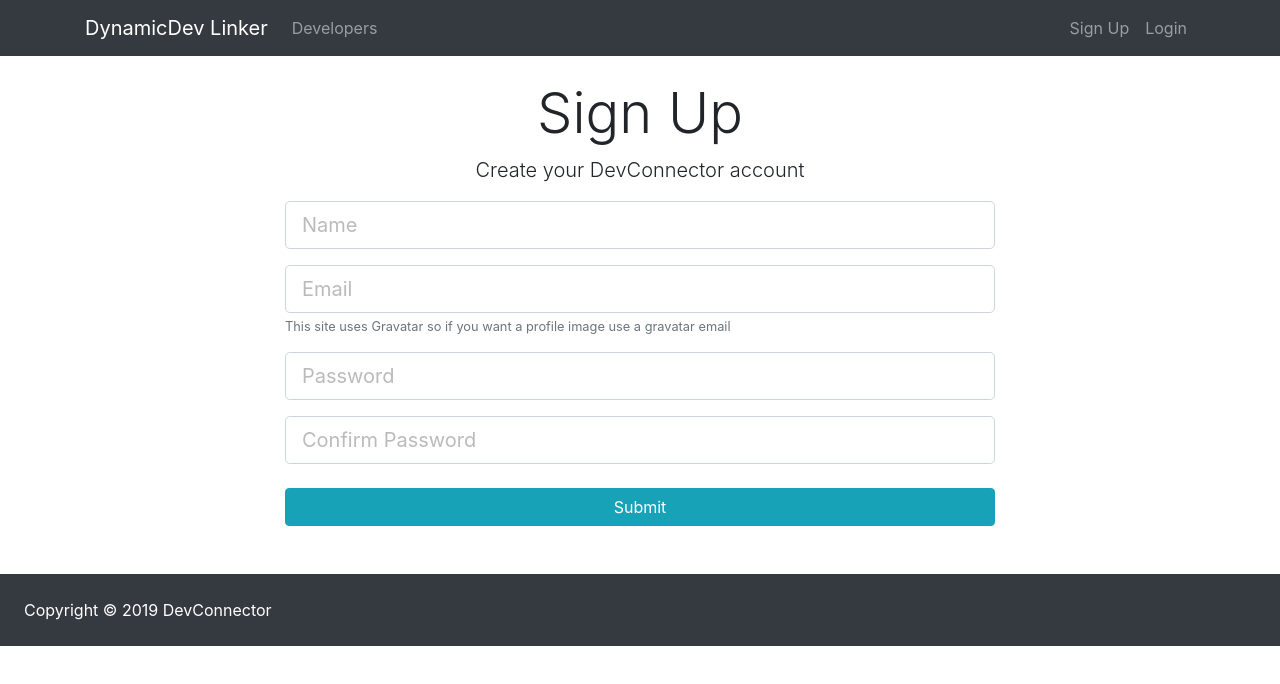
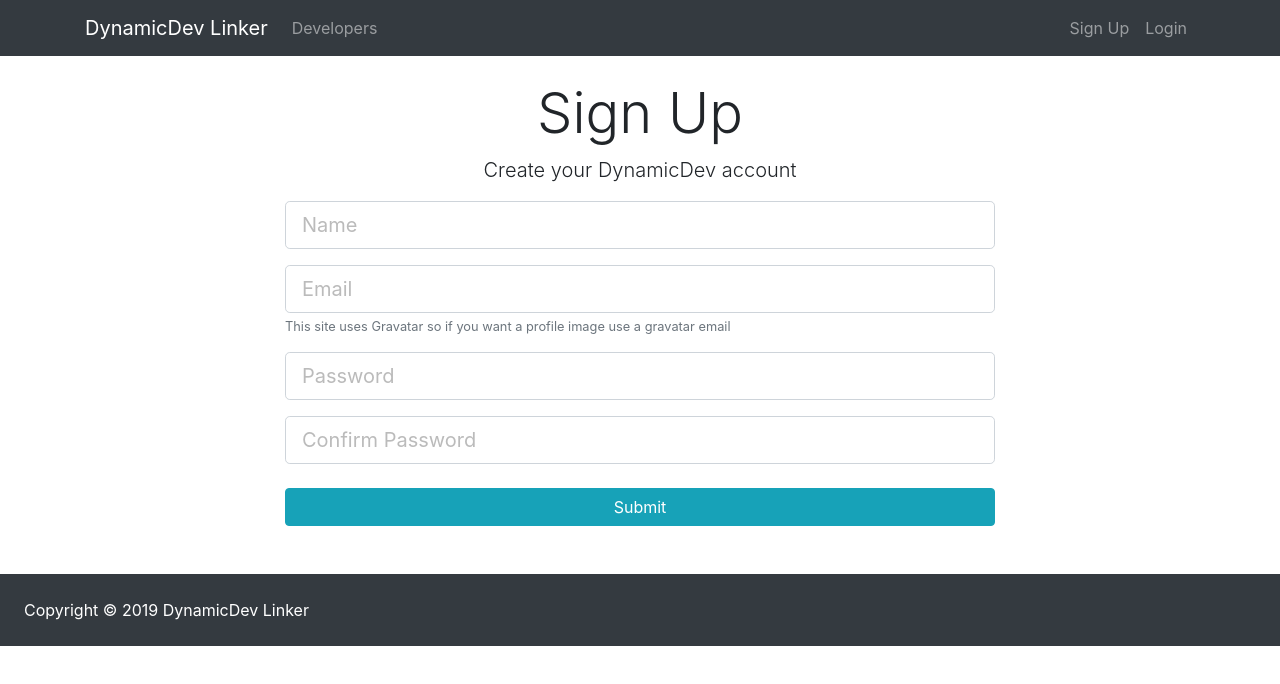
Before and after one commit to rarrunategu1/mern_stack_project, a React (Create React App) app in the folder my-app/: page /register in a window 1280 px wide. Shown: the top 684 px of the page. Built offline with nearby package versions, Linux system fonts and the light colour scheme.

Commit message:
a few text changes

```diff
--- a/my-app/src/components/auth/Register.js
+++ b/my-app/src/components/auth/Register.js
@@ -61,9 +61,7 @@ class Register extends Component {
           <div className="row">
             <div className="col-md-8 m-auto">
               <h1 className="display-4 text-center">Sign Up</h1>
-              <p className="lead text-center">
-                Create your DevConnector account
-              </p>
+              <p className="lead text-center">Create your DynamicDev account</p>
               <form noValidate onSubmit={this.onSubmit}>
                 <TextFieldGroup
                   placeholder="Name"
--- a/my-app/src/components/layout/Footer.js
+++ b/my-app/src/components/layout/Footer.js
@@ -1,9 +1,9 @@
-import React from 'react'
+import React from "react";
 
 export default () => {
-    return (
-        <footer className= "bg-dark text-white mt-5 p-4 text.center">
-        Copyright &copy; {new Date().getFullYear()} DevConnector
-        </footer>
-        )
-}
+  return (
+    <footer className="bg-dark text-white mt-5 p-4 text.center">
+      Copyright &copy; {new Date().getFullYear()} DynamicDev Linker
+    </footer>
+  );
+};
--- a/my-app/src/components/layout/Landing.js
+++ b/my-app/src/components/layout/Landing.js
@@ -15,7 +15,7 @@ class Landing extends Component {
           <div className="container">
             <div className="row">
               <div className="col-md-12 text-center">
-                <h1 className="display-3 mb-4">Developer Connector</h1>
+                <h1 className="display-3 mb-4">DynamicDev Linker</h1>
                 <p className="lead">
                   {" "}
                   Create a developer profile/portfolio, share posts and get help
```
